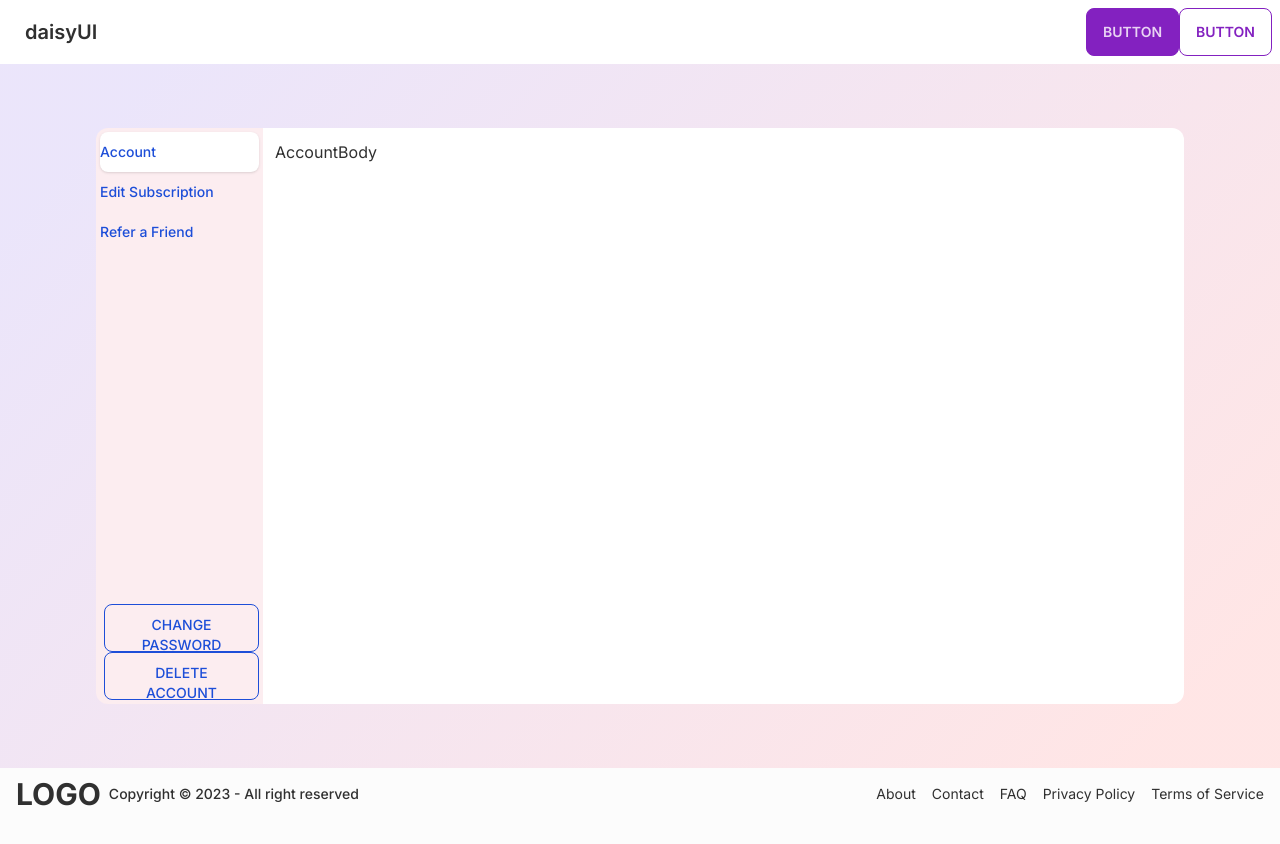
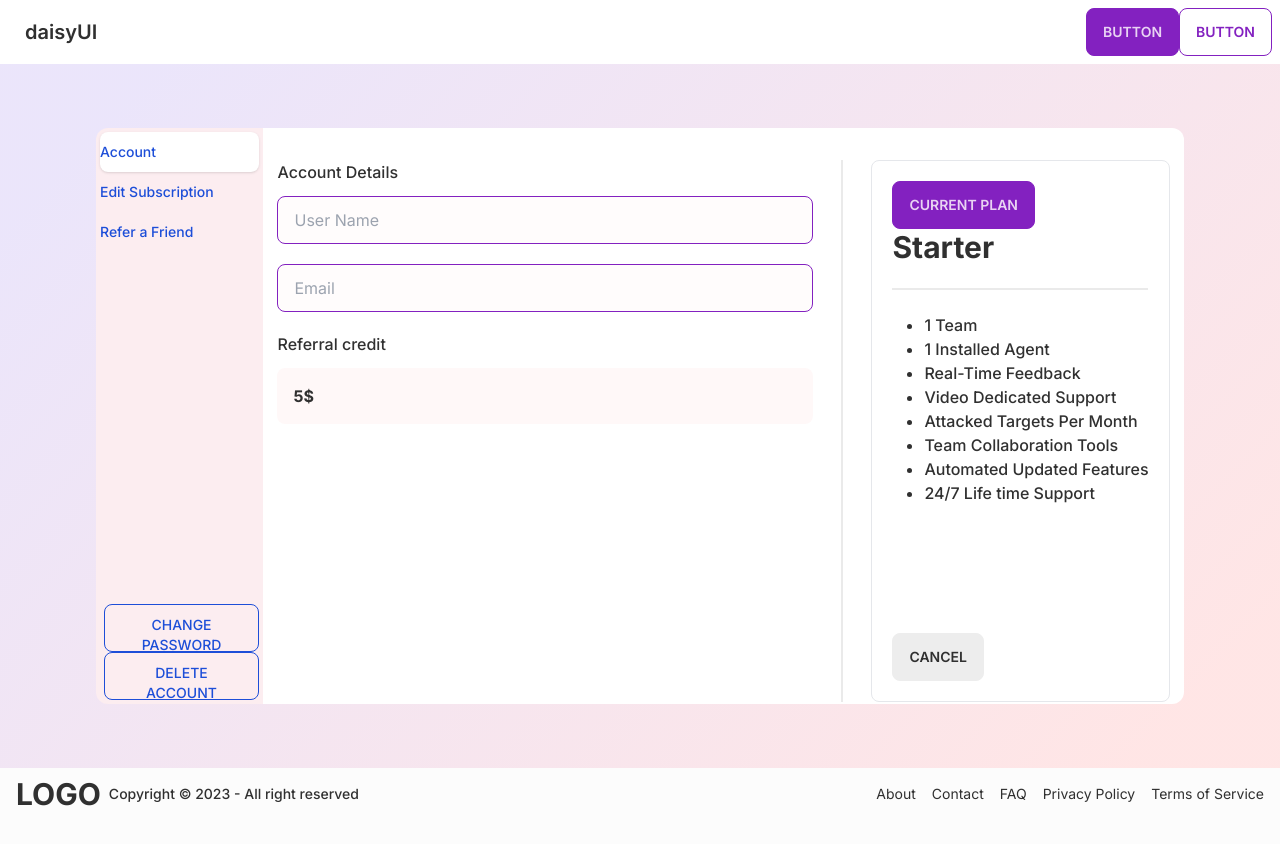
Before and after one commit to rakibul-wdp/askly, a Next.js app: page /account in a window 1280 px wide. Shown: the top 844 px of the page. Built offline with nearby package versions, Linux system fonts and the light colour scheme.

Commit message:
create account body boilerplate

```diff
--- a/components/account/AccountBody.js
+++ b/components/account/AccountBody.js
@@ -2,7 +2,32 @@ import React from 'react'
 
 const AccountBody = () => {
   return (
-    <div>AccountBody</div>
+    <section className='flex justify-around py-5'>
+      <div>
+        <h4 className='mb-3 font-medium'>Account Details</h4>
+        <input type="text" placeholder="User Name" className="input input-bordered input-primary w-full mb-5" style={{ background: "rgba(255, 127, 127, 0.02)" }} />
+        <input type="email" placeholder="Email" className="input input-bordered input-primary w-full mb-5" style={{ background: "rgba(255, 127, 127, 0.02)" }} />
+        <h4 className='mb-3 font-medium'>Referral credit</h4>
+        <h3 className='w-full p-4 rounded-lg font-bold' style={{ background: "rgba(255, 127, 127, 0.05)" }}>5$</h3>
+      </div>
+      <div className="divider divider-horizontal"></div>
+      <div className='border p-5 rounded-lg'>
+        <button className='btn btn-primary'>Current plan</button>
+        <h2 className='text-3xl font-bold'>Starter</h2>
+        <div className="divider"></div>
+        <ul className="list-disc list-outside ml-8 font-medium">
+          <li>1 Team</li>
+          <li>1 Installed Agent</li>
+          <li>Real-Time Feedback</li>
+          <li>Video Dedicated Support</li>
+          <li>Attacked Targets Per Month</li>
+          <li>Team Collaboration Tools</li>
+          <li>Automated Updated Features</li>
+          <li>24/7 Life time Support</li>
+        </ul>
+        <button className='mt-32 btn'>Cancel</button>
+      </div>
+    </section>
   )
 }
 
```
